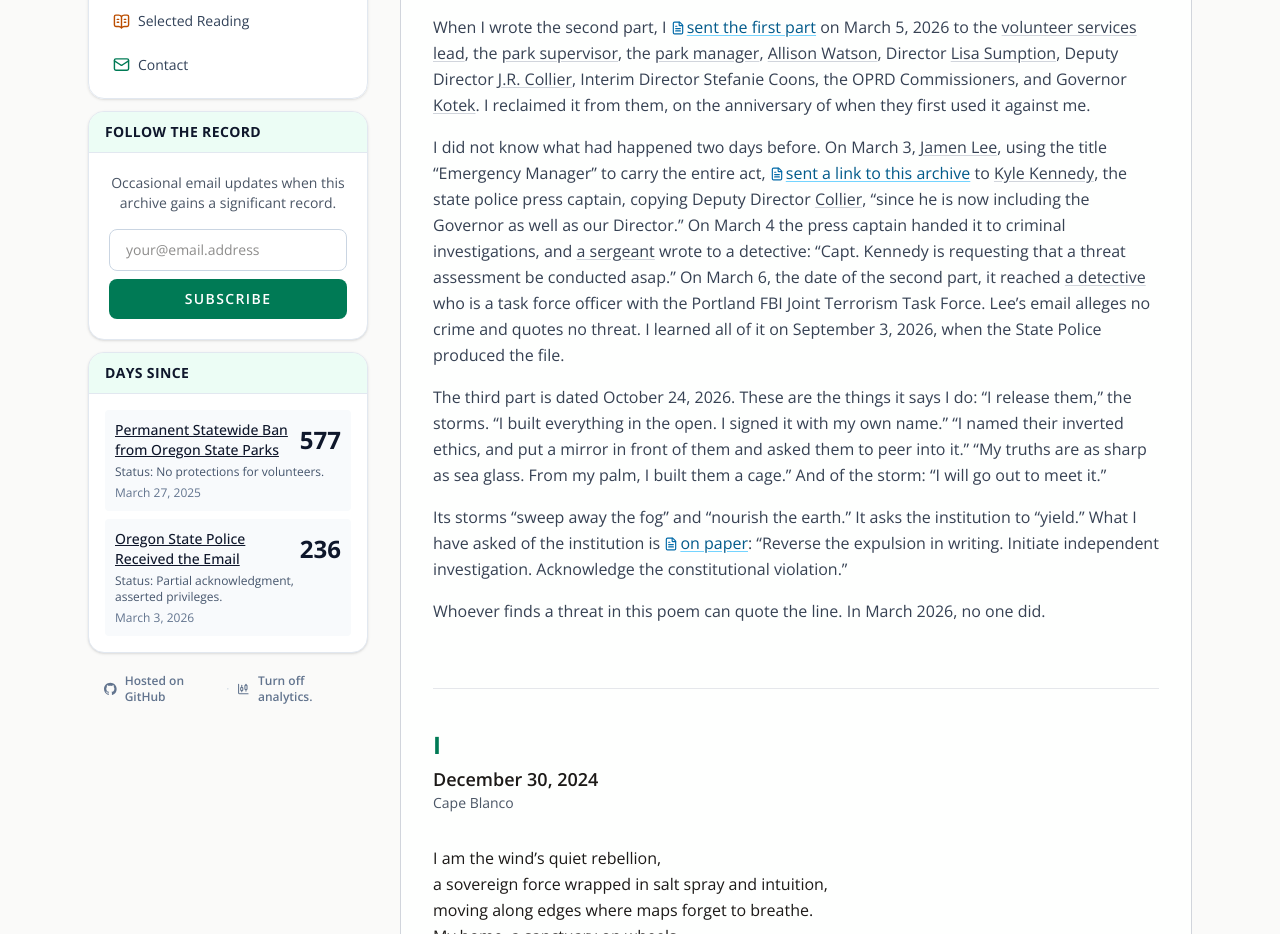
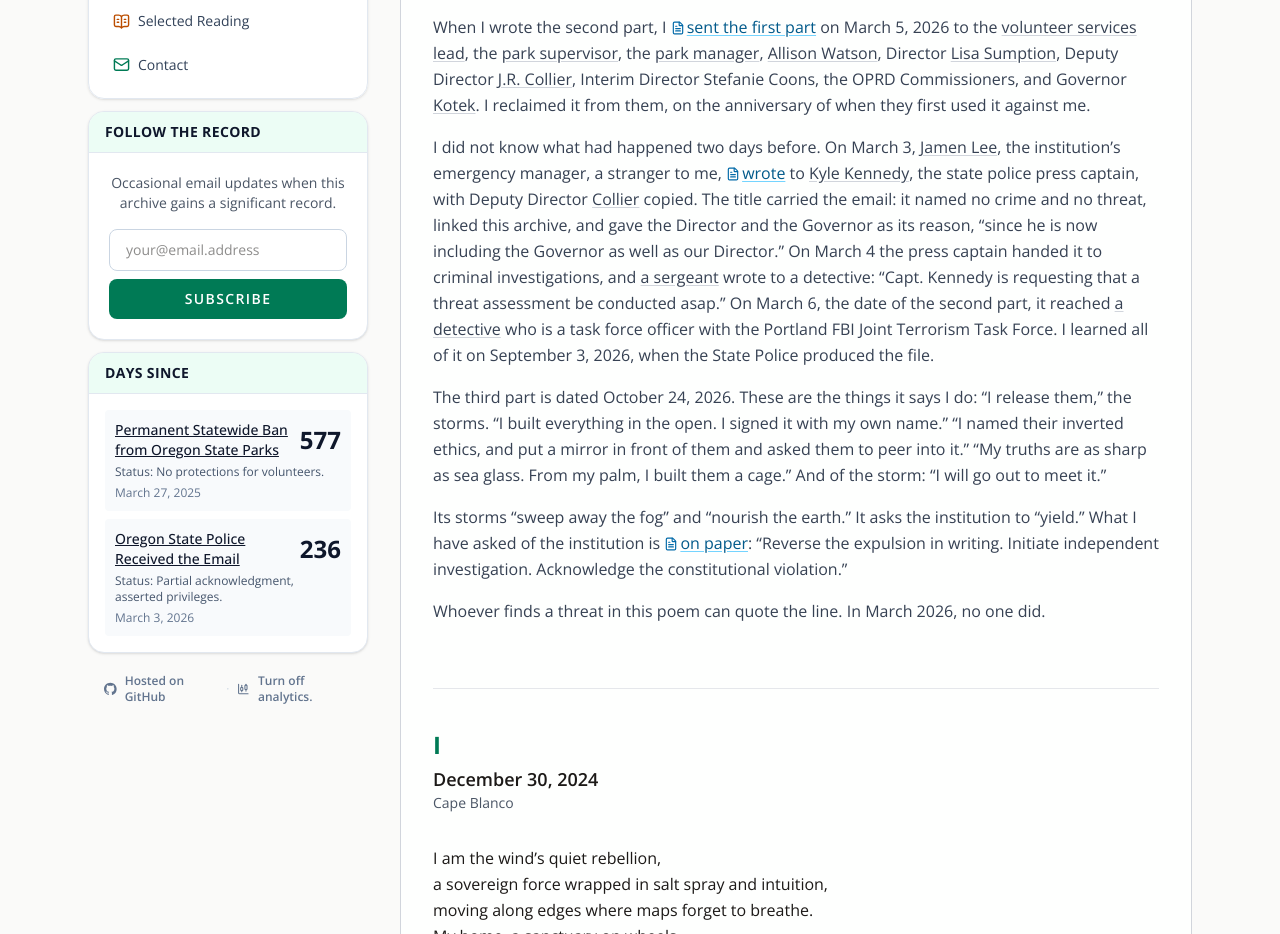
Before and after one commit to rswfire/rswfire.oprd, a Next.js app: page /soliloquy in a window 1280 px wide. Shown: the part 880-1814 px from the top of the page. Built offline with nearby package versions, Linux system fonts and the light colour scheme.

Commit message:
Soliloquy: the title carried the email

```diff
--- a/app/(archive)/soliloquy/page.tsx
+++ b/app/(archive)/soliloquy/page.tsx
@@ -359,17 +359,16 @@ export default function StormchasersSoliloquyPage() {
                 </p>
                 <p>
                     I did not know what had happened two days before. On March 3,{" "}
-                    <PersonLink name="Jamen Lee" seat="emergency-manager" />, using the title &ldquo;Emergency
-                    Manager&rdquo; to carry the entire act,{" "}
-                    <Cite ulid="01M1M4WF78XJPEJJ48D1JZ4SJ8" thread="osp">sent a link to this archive</Cite> to{" "}
-                    <PersonLink name="Kyle Kennedy" seat="press-captain" />, the state police press captain, copying
-                    Deputy Director <PersonLink name="Collier" seat="deputy" />, &ldquo;since he is now including the Governor as well as our
-                    Director.&rdquo; On March 4 the press captain handed it to criminal investigations, and{" "}
+                    <PersonLink name="Jamen Lee" seat="emergency-manager" />, the institution&rsquo;s emergency manager,
+                    a stranger to me, <Cite ulid="01M1M4WF78XJPEJJ48D1JZ4SJ8" thread="osp">wrote</Cite> to{" "}
+                    <PersonLink name="Kyle Kennedy" seat="press-captain" />, the state police press captain, with Deputy
+                    Director <PersonLink name="Collier" seat="deputy" /> copied. The title carried the email: it named
+                    no crime and no threat, linked this archive, and gave the Director and the Governor as its reason,
+                    &ldquo;since he is now including the Governor as well as our Director.&rdquo; On March 4 the press captain handed it to criminal investigations, and{" "}
                     <PersonLink name="a sergeant" seat="sergeant" /> wrote to a detective: &ldquo;Capt. Kennedy is
                     requesting that a threat assessment be conducted asap.&rdquo; On March 6, the date of the second
                     part, it reached <PersonLink name="a detective" seat="task-force-detective" /> who is a task force
-                    officer with the Portland FBI Joint Terrorism Task Force. Lee&rsquo;s email alleges no crime and
-                    quotes no threat. I learned all of it on September 3, 2026, when the State Police produced the
+                    officer with the Portland FBI Joint Terrorism Task Force. I learned all of it on September 3, 2026, when the State Police produced the
                     file.
                 </p>
                 <p>
```
